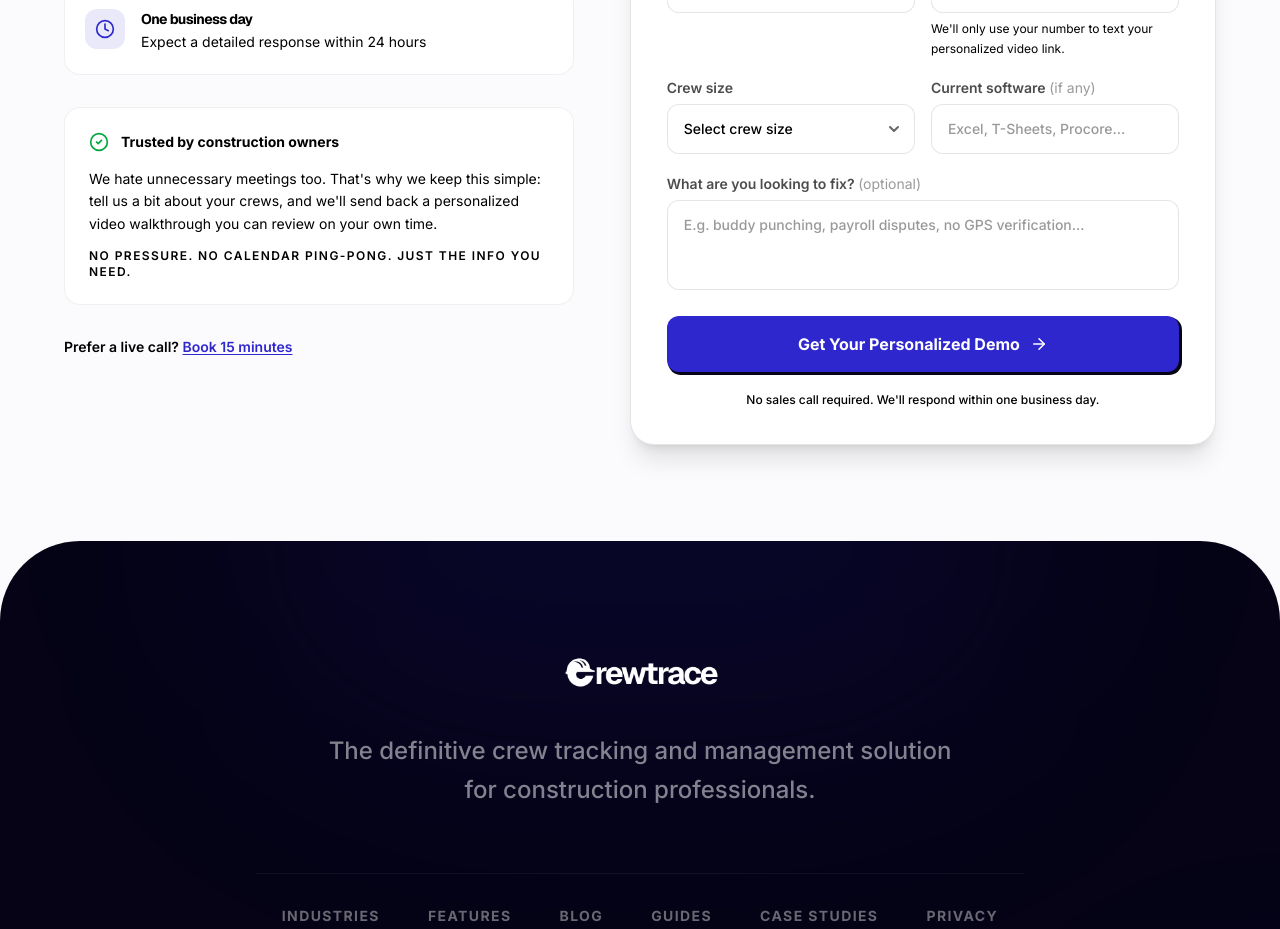
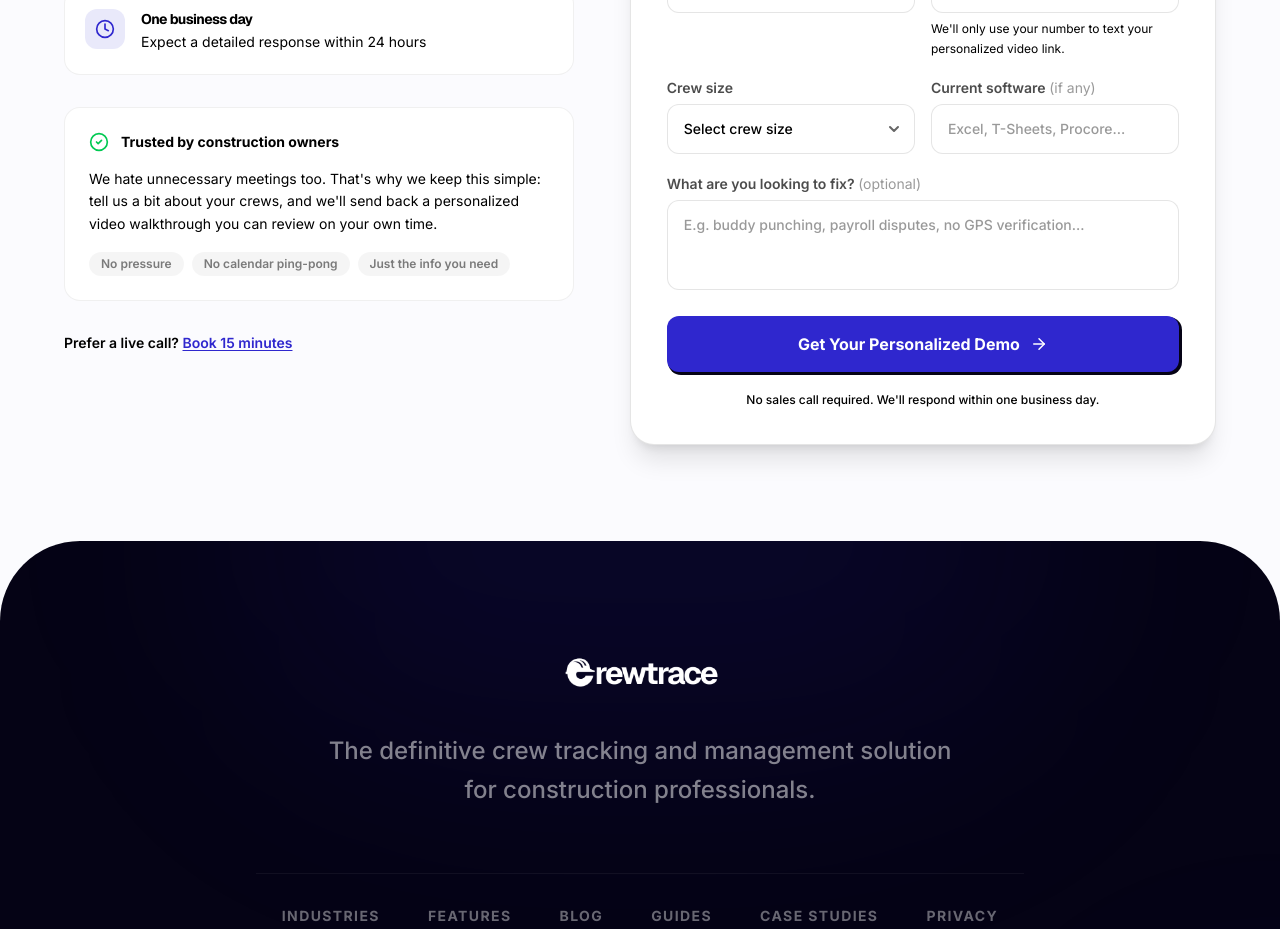
Before and after one commit to cartermitchell13/crewtrace-landing, a Next.js app: page /contact in a window 1280 px wide. Shown: the part 780-1709 px from the top of the page. Built offline with nearby package versions, Linux system fonts and the light colour scheme.

Commit message:
fix for shitty card

```diff
--- a/app/contact/page.tsx
+++ b/app/contact/page.tsx
@@ -88,7 +88,7 @@ export default function ContactPage() {
                             {/* Proof / trust */}
                             <div className="rounded-2xl border border-foreground/[0.06] bg-white p-6">
                                 <div className="flex items-center gap-3 mb-4">
-                                    <CheckCircle2 className="h-5 w-5 text-green-600" />
+                                    <CheckCircle2 className="h-5 w-5 text-green-500" />
                                     <span className="text-sm font-bold text-foreground">
                                         Trusted by construction owners
                                     </span>
@@ -99,10 +99,16 @@ export default function ContactPage() {
                                     crews, and we&apos;ll send back a personalized video
                                     walkthrough you can review on your own time.
                                 </p>
-                                <p className="mt-3 text-xs font-semibold uppercase tracking-[0.12em] text-foreground/40">
-                                    No pressure. No calendar ping-pong. Just the info
-                                    you need.
-                                </p>
+                                <div className="mt-4 flex flex-wrap gap-2">
+                                    {["No pressure", "No calendar ping-pong", "Just the info you need"].map((tag) => (
+                                        <span
+                                            key={tag}
+                                            className="rounded-full bg-foreground/[0.04] px-3 py-1 text-xs font-semibold text-foreground/50"
+                                        >
+                                            {tag}
+                                        </span>
+                                    ))}
+                                </div>
                             </div>
 
                             {/* Alternative contact */}
```
